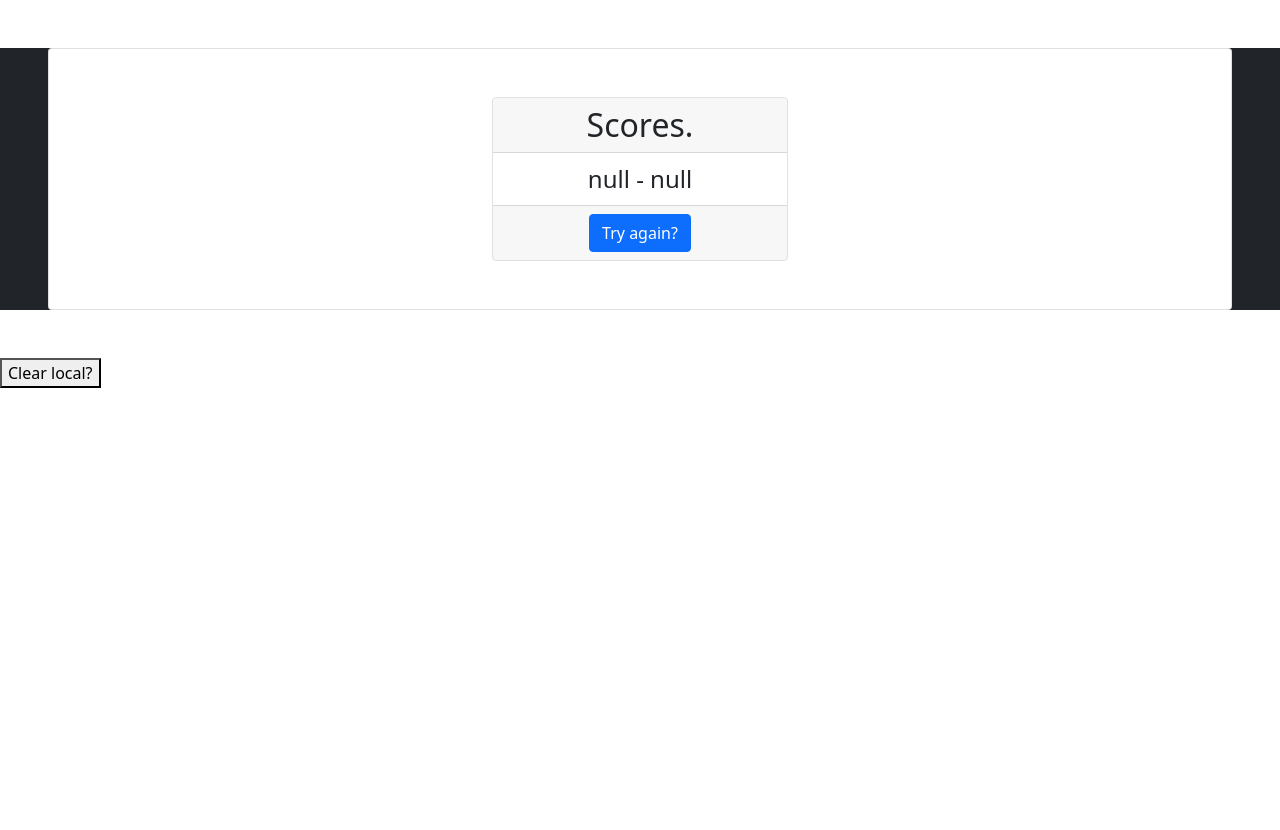
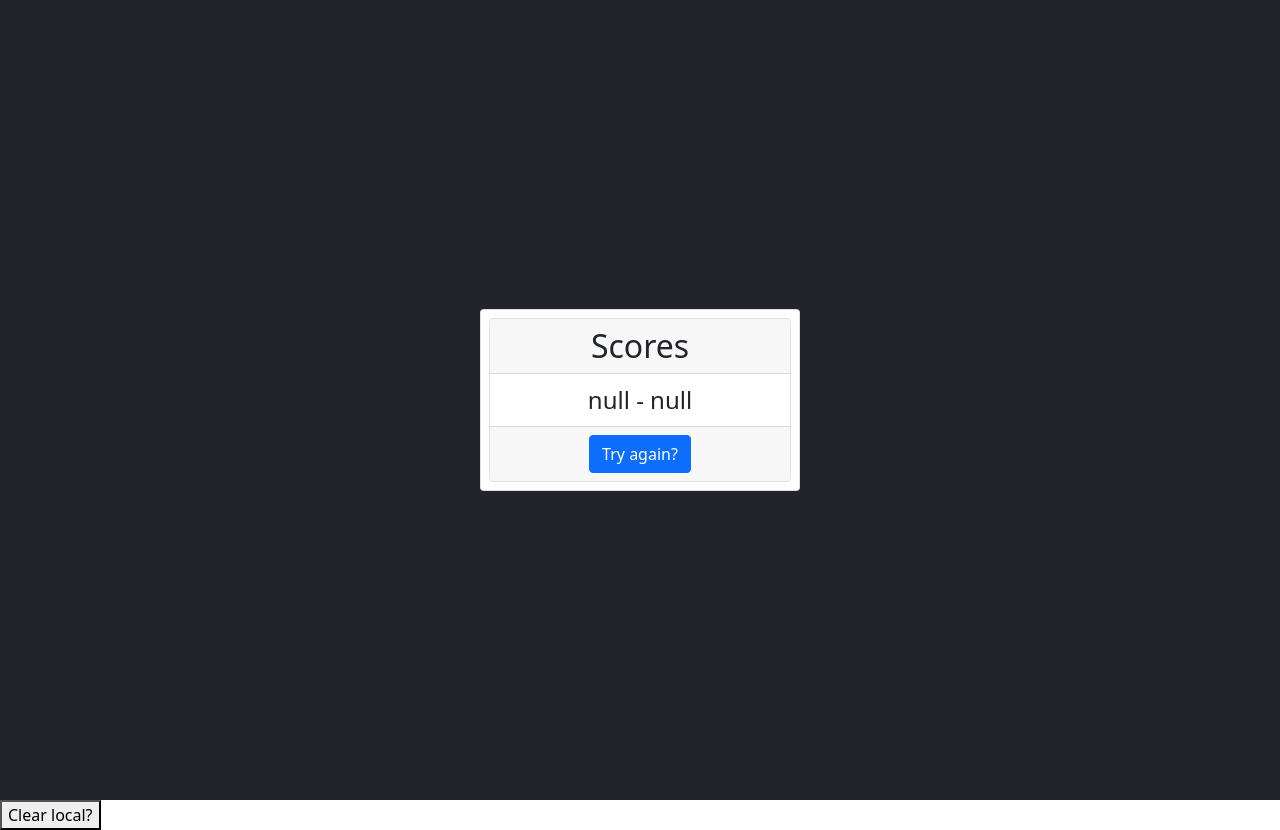
Before and after one commit to DanielTBonn/code-quiz, a plain HTML site: page scores.html in a window 1280 px wide. Before the commit the page ends 800 px from the top, so only its background shows below. Drawn offline with nearby package versions, Linux system fonts and the light colour scheme.

Commit message:
added bootstrap to the scores.html page

```diff
--- a/scores.html
+++ b/scores.html
@@ -7,11 +7,10 @@
     <title>Scores</title>
 </head>
 <body>
-    <div class="wrapper bg-dark">
-
-        <div class="card d-flex align-items-center m-5">
-            <div class="my-5 w-25 text-center border border-black rounded">
-                <h5 class="card-header fs-2">Scores.</h5>
+    <div class="bg-dark d-flex align-items-center justify-content-center min-vh-100" id="wrapper">
+        <div class="card my-5 p-2 w-25">
+            <div class="text-center border border-black rounded">
+                <h5 class="card-header fs-2">Scores</h5>
                 <ul class="list-group list-group-flush fs-4" id="history">
                 </ul>
                 <div class="card-footer">
@@ -19,7 +18,7 @@
                 </div>
             </div>
         </div>
-        <script src="./assets/js/scores.js"></script>
     </div>
+    <script src="./assets/js/scores.js"></script>
 </body>
 </html>
```
